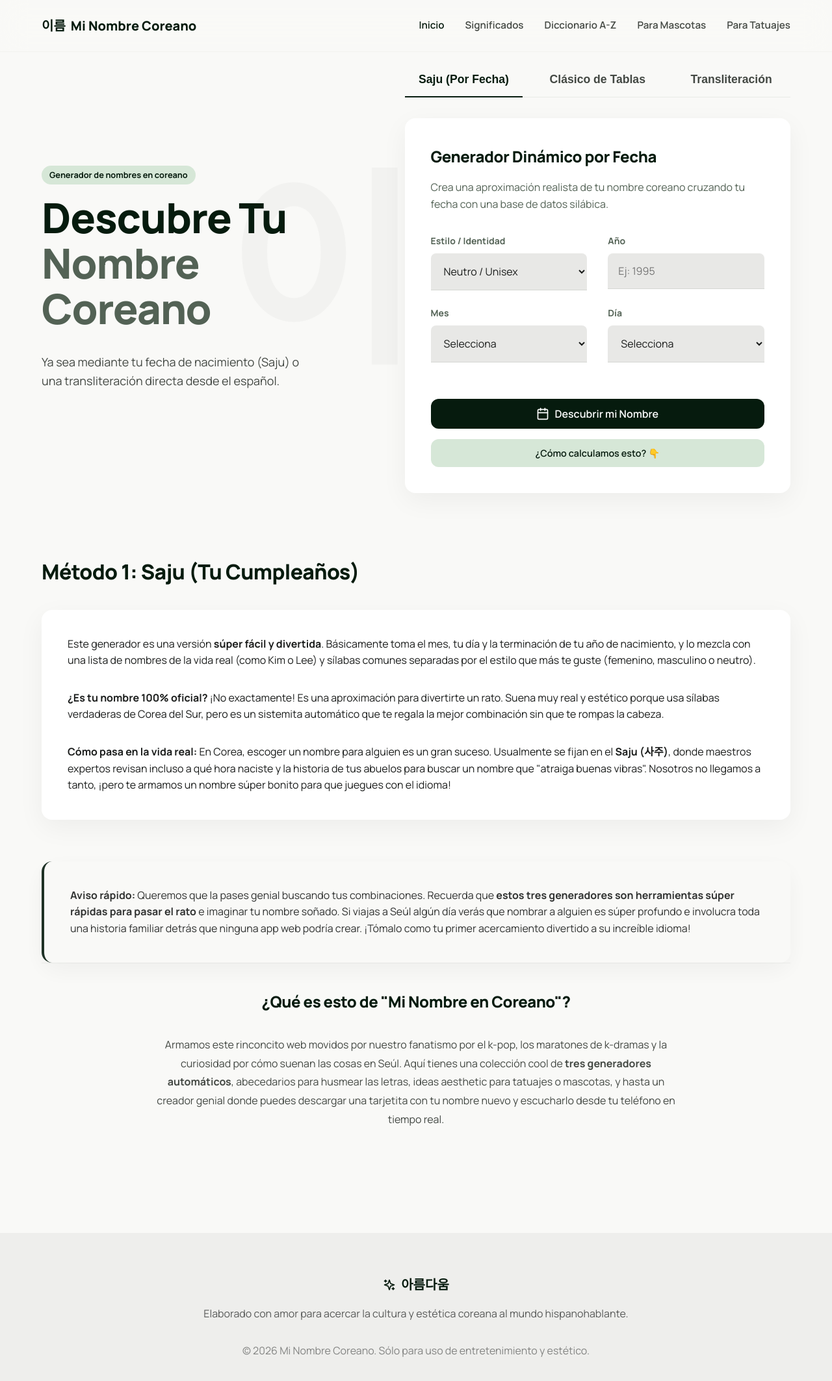
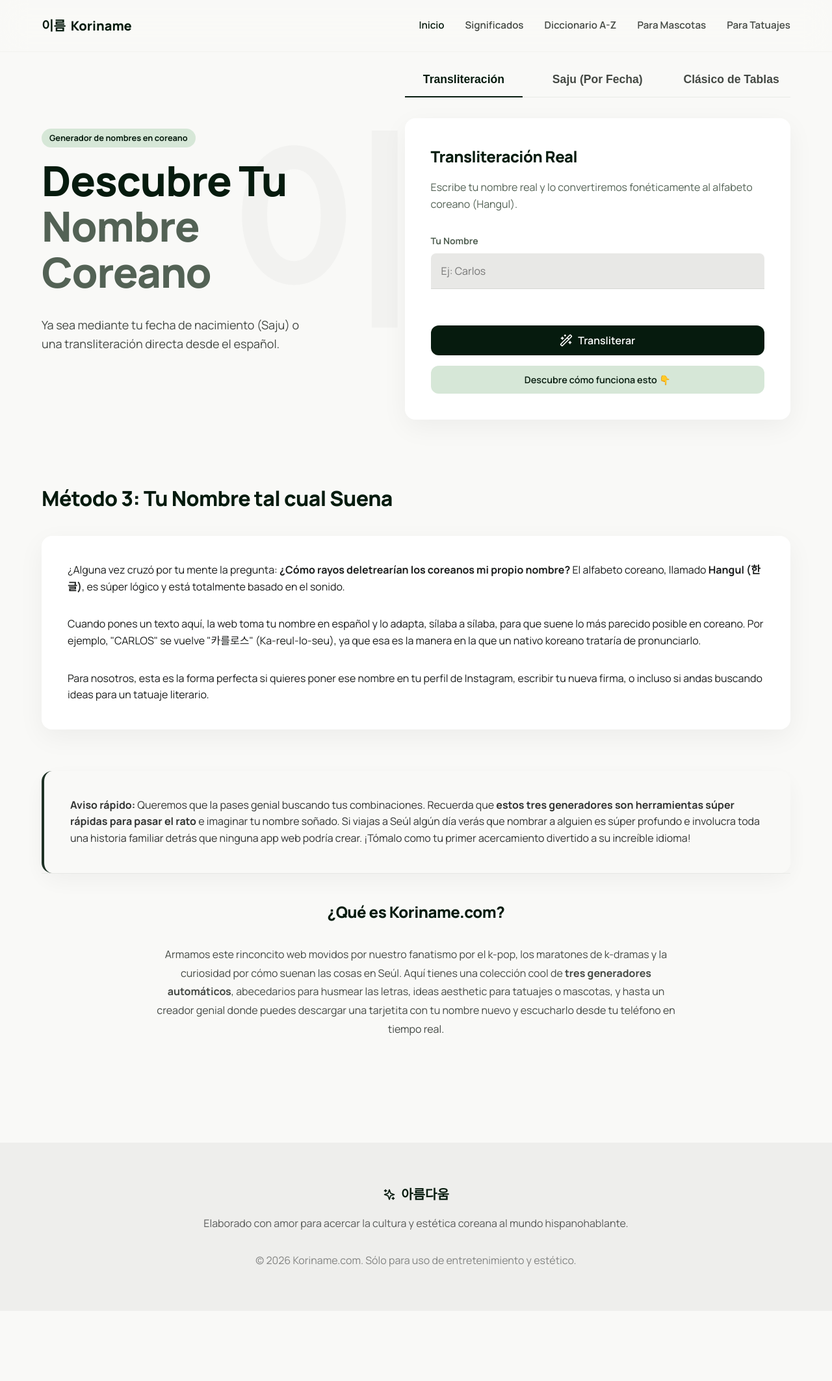
Before and after one commit to cesar20984/mi-nombre-coreano, a React (Vite) app: page / in a window 1280 px wide. Shown: the top 2126 px of the page at 65% size. After the commit the page ends 2018 px from the top, so only its background shows below. Built offline with nearby package versions, Linux system fonts and the light colour scheme.

Commit message:
Agregada transiciones e identidad de marca Koriname

```diff
--- a/index.html
+++ b/index.html
@@ -8,7 +8,7 @@
     <link rel="preconnect" href="https://fonts.googleapis.com">
     <link rel="preconnect" href="https://fonts.gstatic.com" crossorigin>
     <link href="https://fonts.googleapis.com/css2?family=Manrope:wght@200..800&family=Noto+Serif+KR:wght@200..900&display=swap" rel="stylesheet">
-    <title>Generador de Nombres Coreanos | Mi Nombre Coreano</title>
+    <title>Koriname | Generador de Nombres Coreanos</title>
   </head>
   <body>
     <div id="root"></div>
--- a/src/App.jsx
+++ b/src/App.jsx
@@ -35,7 +35,7 @@ function Navbar() {
       <nav className="navbar glass">
         <div className="container nav-container">
           <Link to="/" className="nav-logo" onClick={closeMenu}>
-            <span className="korean-text">이름</span> Mi Nombre Coreano
+            <span className="korean-text">이름</span> Koriname
           </Link>
 
           <div className="nav-links">
@@ -83,7 +83,7 @@ function Footer() {
           Elaborado con amor para acercar la cultura y estética coreana al mundo hispanohablante.
         </p>
         <p className="body-sm mt-4" style={{ opacity: 0.5 }}>
-          © {new Date().getFullYear()} Mi Nombre Coreano. Sólo para uso de entretenimiento y estético.
+          © {new Date().getFullYear()} Koriname.com. Sólo para uso de entretenimiento y estético.
         </p>
       </div>
     </footer>
--- a/src/components/BirthdateGenerator.jsx
+++ b/src/components/BirthdateGenerator.jsx
@@ -42,11 +42,17 @@ export default function BirthdateGenerator({ onGenerate }) {
     const romanized = `${surnameStr.match(/\(([^)]+)\)/)[1]} ${monthStr.match(/\(([^)]+)\)/)[1]}${dayStr.match(/\(([^)]+)\)/)[1].toLowerCase()}`;
 
     const genderText = gender === 'F' ? 'femenino' : (gender === 'M' ? 'masculino' : 'unisex');
+    const genderExplanation = gender === 'F' ?
+      'Tiene un toque femenino porque utiliza vocales y terminaciones suaves que, tradicionalmente en Corea, denotan delicadeza (como "Ah", "Yeon", o "Hee").' :
+      (gender === 'M' ?
+      'Suena más masculino debido al uso de consonantes fuertes y terminaciones robustas que suelen transmitir fuerza y determinación (como "Jae", "Hyuk", o "Cheol").' :
+      'Es un nombre unisex moderno, muy popular en la Corea contemporánea, balanceando sonidos suaves y neutrales (como "Ji", "Su", o "Jin").');
 
     onGenerate({
       korean: koreanName,
       romanized: romanized,
       meaning: `Combinación de estilo ${genderText} ensamblada a partir de tu fecha ${day}/${month}/${year}.`,
+      explanation: `Tu apellido "${surnameStr}" fue determinado por el último dígito de tu año de nacimiento. La sílaba intermedia "${monthStr}" proviene del mes seleccionado y la última "${dayStr}" corresponde directamente a tu día exacto. Además, ${genderExplanation}`
     });
   };
 
--- a/src/components/ClassicBirthdateGenerator.jsx
+++ b/src/components/ClassicBirthdateGenerator.jsx
@@ -92,6 +92,7 @@ export default function ClassicBirthdateGenerator({ onGenerate }) {
       romanized: romanized,
       meaning: `Significado literal: ${meaningCapitalized}`,
       labelMeaning: meaningCapitalized,
+      explanation: `Tu apellido proviene directamente del último dígito de tu año (que da ${surnameObj.roman}), la parte media se tomó del número de tu mes (${monthObj.roman}) y la parte final de tu día exacto de nacimiento (${dayObj.roman}). Es un sistema lúdico clásico súper popular porque le adjudica a tus números elementos bellísimos de la naturaleza y aptitudes.`
     });
   };
 
--- a/src/components/GeneratorExplanation.jsx
+++ b/src/components/GeneratorExplanation.jsx
@@ -108,7 +108,7 @@ export default function GeneratorExplanation({ type }) {
       </div>
 
       <div className="mt-12 mb-8" style={{ paddingTop: '2.5rem', borderTop: '1px solid rgba(195, 200, 193, 0.2)', display: 'flex', flexDirection: 'column', alignItems: 'center' }}>
-        <h2 className="title-md mb-4" style={{ textAlign: 'center' }}>¿Qué es esto de "Mi Nombre en Coreano"?</h2>
+        <h2 className="title-md mb-4" style={{ textAlign: 'center' }}>¿Qué es Koriname.com?</h2>
         <p className="body-md" style={{ maxWidth: '800px', color: 'var(--on-surface-variant)', lineHeight: 1.8, textAlign: 'center' }}>
           Armamos este rinconcito web movidos por nuestro fanatismo por el k-pop, los maratones de k-dramas y la curiosidad por cómo suenan las cosas en Seúl.
           Aquí tienes una colección cool de <strong>tres generadores automáticos</strong>, abecedarios para husmear las letras, ideas aesthetic para tatuajes o mascotas, y hasta un creador genial donde puedes descargar una tarjetita con tu nombre nuevo y escucharlo desde tu teléfono en tiempo real.
--- a/src/components/LabelCreator.jsx
+++ b/src/components/LabelCreator.jsx
@@ -170,7 +170,7 @@ export default function LabelCreator({ result }) {
             marginBottom: '1rem',
             position: 'relative',
             transition: 'color 0.5s ease'
-          }}>Mi Nombre en Coreano</p>
+          }}>Koriname.com</p>
 
           <div style={{ display: 'flex', justifyContent: 'center', alignItems: 'center', gap: '1rem', position: 'relative' }}>
             <h2 className="korean-text" style={{
--- a/src/components/TransliterationGenerator.jsx
+++ b/src/components/TransliterationGenerator.jsx
@@ -23,7 +23,7 @@ const phoneticMap = {
   'la': '라', 'le': '레', 'li': '리', 'lo': '로', 'lu': '루',
   'ma': '마', 'me': '메', 'mi': '미', 'mo': '모', 'mu': '무',
   'na': '나', 'ne': '네', 'ni': '니', 'no': '노', 'nu': '누',
-  'ma': '마', 'pe': '페', 'pi': '피', 'po': '포', 'pu': '푸',
+  'pa': '파', 'pe': '페', 'pi': '피', 'po': '포', 'pu': '푸',
   'ra': '라', 're': '레', 'ri': '리', 'ro': '로', 'ru': '루',
   'sa': '사', 'se': '세', 'si': '시', 'so': '소', 'su': '수',
   'ta': '타', 'te': '테', 'ti': '티', 'to': '토', 'tu': '투',
@@ -63,6 +63,7 @@ export default function TransliterationGenerator({ onGenerate }) {
       korean: korean || '이름',
       romanized: name,
       meaning: 'La transliteración fonética de tu nombre a caracteres Hangul.',
+      explanation: 'Para lograr este resultado leímos tu nombre sílaba a sílaba en español y encontramos los bloques del alfabeto coreano (Hangul) que generan el mismo sonido o uno idéntico. Así es exactamente como un nativo trataría de pronunciarlo y escribirlo basándose solo en cómo suena al escucharlo, dándole a tu nombre de nacimiento el perfecto look "Hallyu".'
     });
   };
 
--- a/src/pages/Home.jsx
+++ b/src/pages/Home.jsx
@@ -7,9 +7,16 @@ import SpeakButton from '../components/SpeakButton';
 import GeneratorExplanation from '../components/GeneratorExplanation';
 
 export default function Home() {
-  const [activeTab, setActiveTab] = useState('birthdate'); // 'birthdate' | 'transliteration'
+  const [activeTab, setActiveTab] = useState('transliteration'); // 'transliteration' | 'birthdate' | 'classic'
   const [result, setResult] = useState(null);
   const resultRef = useRef(null);
+  const cardRef = useRef(null);
+
+  const scrollToCard = () => {
+    if (cardRef.current) {
+      window.scrollTo({ top: cardRef.current.getBoundingClientRect().top + window.scrollY - 40, behavior: 'smooth' });
+    }
+  };
 
   useEffect(() => {
     if (result && resultRef.current) {
@@ -44,6 +51,13 @@ export default function Home() {
           <div className="generators-wrap fade-in animate-delay-300">
             <div className="tabs">
               <button
+                className={`tab-btn ${activeTab === 'transliteration' ? 'active' : ''}`}
+                style={{flex: 1}}
+                onClick={() => setActiveTab('transliteration')}
+              >
+                Transliteración
+              </button>
+              <button
                 className={`tab-btn ${activeTab === 'birthdate' ? 'active' : ''}`}
                 style={{flex: 1}}
                 onClick={() => setActiveTab('birthdate')}
@@ -56,13 +70,6 @@ export default function Home() {
                 onClick={() => setActiveTab('classic')}
               >
                 Clásico de Tablas
-              </button>
-              <button
-                className={`tab-btn ${activeTab === 'transliteration' ? 'active' : ''}`}
-                style={{flex: 1}}
-                onClick={() => setActiveTab('transliteration')}
-              >
-                Transliteración
               </button>
             </div>
 
@@ -86,7 +93,16 @@ export default function Home() {
           <div className="container" style={{ maxWidth: '800px', margin: '0 auto' }}>
 
             <div className="fade-in" style={{ display: 'flex', flexDirection: 'column', alignItems: 'center', textAlign: 'center', marginBottom: '5rem' }}>
-              <h2 className="title-lg mb-8" style={{ color: 'var(--secondary)' }}>Este sería tu nombre en coreano</h2>
+              <h2 className="title-lg mb-4" style={{ color: 'var(--secondary)' }}>Este sería tu nombre en coreano</h2>
+
+              <button onClick={scrollToCard} className="btn mb-8" style={{
+                background: 'transparent', border: '1px solid var(--outline-variant)', color: 'var(--primary)',
+                borderRadius: '2rem', padding: '0.5rem 1.2rem', fontSize: '0.9rem',
+                display: 'inline-flex', alignItems: 'center', gap: '0.5rem', cursor: 'pointer',
+                transition: 'all 0.3s ease'
+              }}>
+                👇 Desliza para ver tu tarjeta personalizada
+              </button>
 
               <div style={{ display: 'flex', alignItems: 'center', justifyContent: 'center', gap: '1rem', flexWrap: 'wrap', marginBottom: '1rem' }}>
                 <div className="display-lg korean-text" style={{ color: 'var(--primary)', margin: 0, lineHeight: 1 }}>{result.korean}</div>
@@ -94,11 +110,22 @@ export default function Home() {
               </div>
 
               <div className="title-lg mb-4" style={{ letterSpacing: '0.1em', fontWeight: 600 }}>{result.romanized}</div>
-              <p className="body-lg" style={{ color: 'var(--on-surface-variant)', maxWidth: '600px', margin: '0 auto', lineHeight: 1.6 }}>{result.meaning}</p>
+              <p className="body-lg mb-6" style={{ color: 'var(--primary)', maxWidth: '600px', margin: '0 auto', lineHeight: 1.6, fontWeight: 500 }}>{result.meaning}</p>
+
+              {result.explanation && (
+                <div style={{ backgroundColor: 'var(--surface-container-low)', padding: '1.5rem', borderRadius: '1rem', border: '1px solid var(--outline-variant)', maxWidth: '650px', marginTop: '1rem' }}>
+                  <p className="body-md" style={{ color: 'var(--on-surface)', lineHeight: 1.6, margin: 0, textAlign: 'left' }}>
+                    <strong style={{ color: 'var(--secondary)', display: 'block', marginBottom: '0.5rem' }}>¿Por qué obtuviste este nombre?</strong>
+                    {result.explanation}
+                  </p>
+                </div>
+              )}
             </div>
 
             {/* Downloadable Label Component */}
-            <LabelCreator result={result} />
+            <div ref={cardRef}>
+              <LabelCreator result={result} />
+            </div>
           </div>
         </section>
       )}
```
